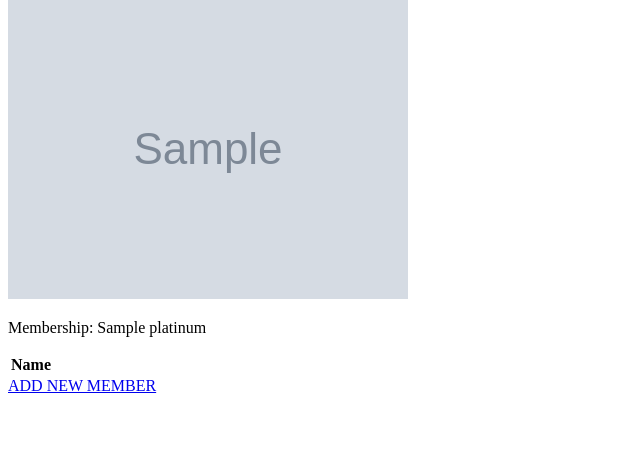
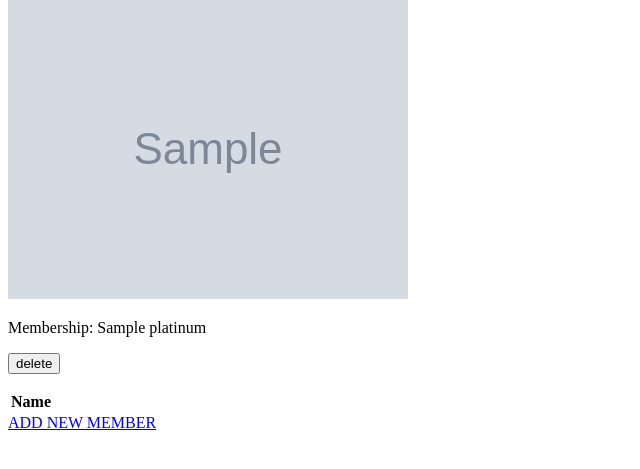
Before and after one commit to seriouspig/Gym_Manager_testing, a Flask app: page /members in a window 1280 px wide. Shown: the part 200-669 px from the top of the page, without its empty margins (0-640 px from the left). Run offline with Flask 2, Linux system fonts and the light colour scheme; grey boxes marked "Sample" are stand-in pictures; a database or web service that is not in the repository returns one stand-in record (values such as "Sample title"); lists and menus that the app fills with data are empty; some libraries are stand-ins or nearby versions.

Commit message:
Delete Member and Workout Done

```diff
--- a/controllers/member_controller.py
+++ b/controllers/member_controller.py
@@ -70,3 +70,9 @@ def update_member(id):
                     id)
     member_repository.update(member)
     return redirect("/members")
+
+
+@members_blueprint.route("/members/<id>/delete", methods=['POST'])
+def delete_member(id):
+    member_repository.delete(id)
+    return redirect ('/members')
--- a/controllers/workout_controller.py
+++ b/controllers/workout_controller.py
@@ -59,3 +59,8 @@ def update_workout(id):
                     id)
     workout_repository.update(workout)
     return redirect("/workouts")
+
+@workouts_blueprint.route("/workouts/<id>/delete", methods=['POST'])
+def delete_workout(id):
+    workout_repository.delete(id)
+    return redirect ('/workouts')
--- a/repositories/member_repository.py
+++ b/repositories/member_repository.py
@@ -98,3 +98,8 @@ def update(member):
         member.id
         ]
     run_sql(sql, values)
+
+def delete(id):
+    sql = "DELETE FROM members WHERE id = %s"
+    values = [id]
+    run_sql(sql, values)
--- a/repositories/workout_repository.py
+++ b/repositories/workout_repository.py
@@ -60,7 +60,7 @@ def delete_all():
     run_sql(sql)
 
 def delete(id):
-    sql = "DELETE FROM visits WHERE id = %s"
+    sql = "DELETE FROM workouts WHERE id = %s"
     values = [id]
     run_sql(sql, values)
 
--- a/templates/members/index.html
+++ b/templates/members/index.html
@@ -16,7 +16,11 @@
         <p>Date of Birth:{{member.date_of_birth}}</p>
         <p><img src="static/images/{{member.photo}}" alt="member_photo"></p>
         <p>Membership: {{member.platinum}}</p>
-
+        <p>
+            <form action="/members/{{ member.id }}/delete" method="POST">
+              <input class="btn btn--danger" type="submit" value="delete" />
+            </form>
+        </p>
     {% endfor %}
 </table>
 
--- a/templates/workouts/index.html
+++ b/templates/workouts/index.html
@@ -18,6 +18,11 @@
   <p>Day: {{workout.day}}</p>
   <p>Time: {{workout.time}}:00</p>
   <p>Capacity: {{workout.capacity}}</p>
+  <p>
+    <form action="/workouts/{{ workout.id }}/delete" method="POST">
+      <input class="btn btn--danger" type="submit" value="delete" />
+    </form>
+  </p>
   <a href="workouts/{{workout.id}}/edit">Edit workout</a>
   __________________________
 
```
